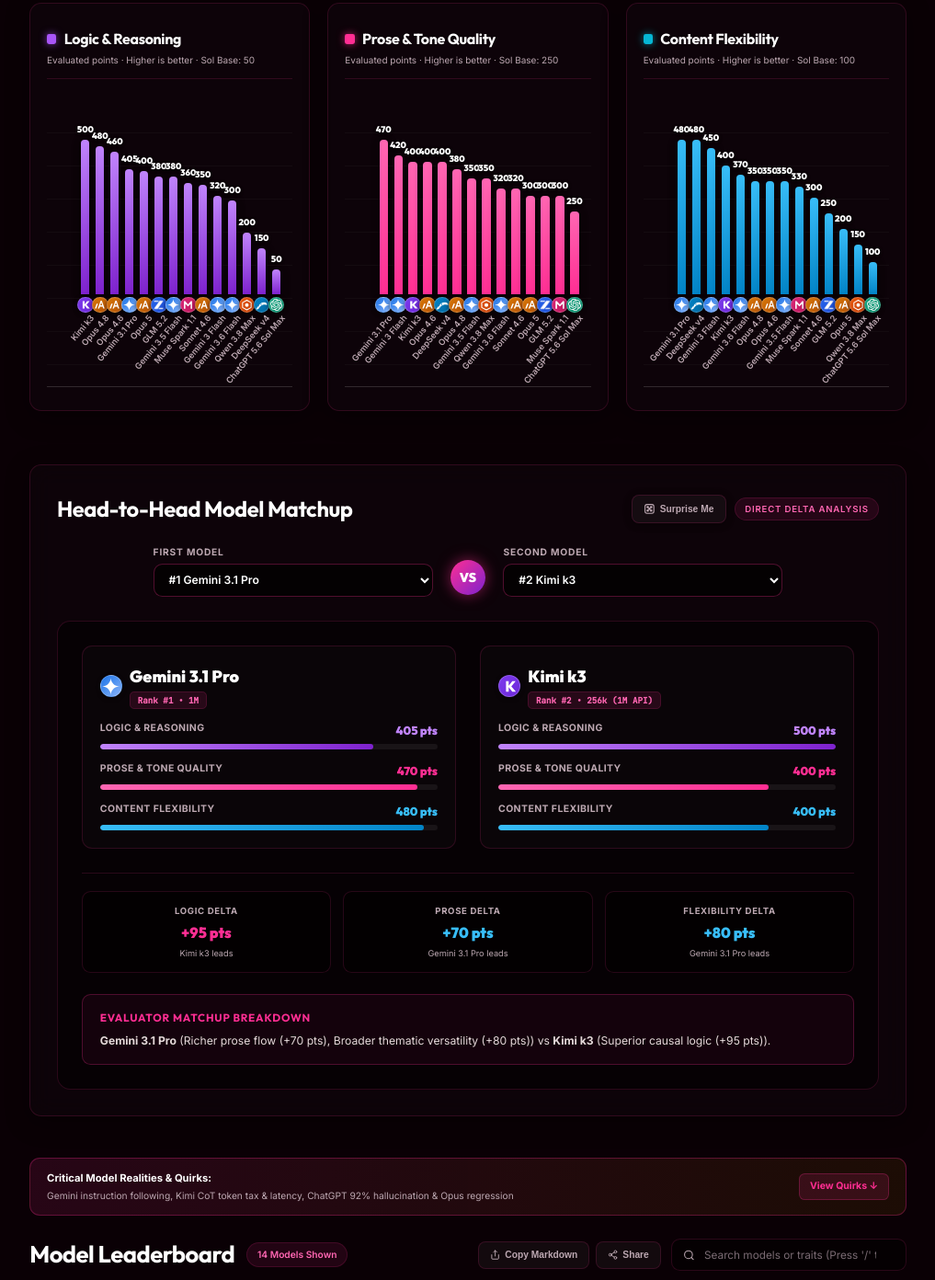
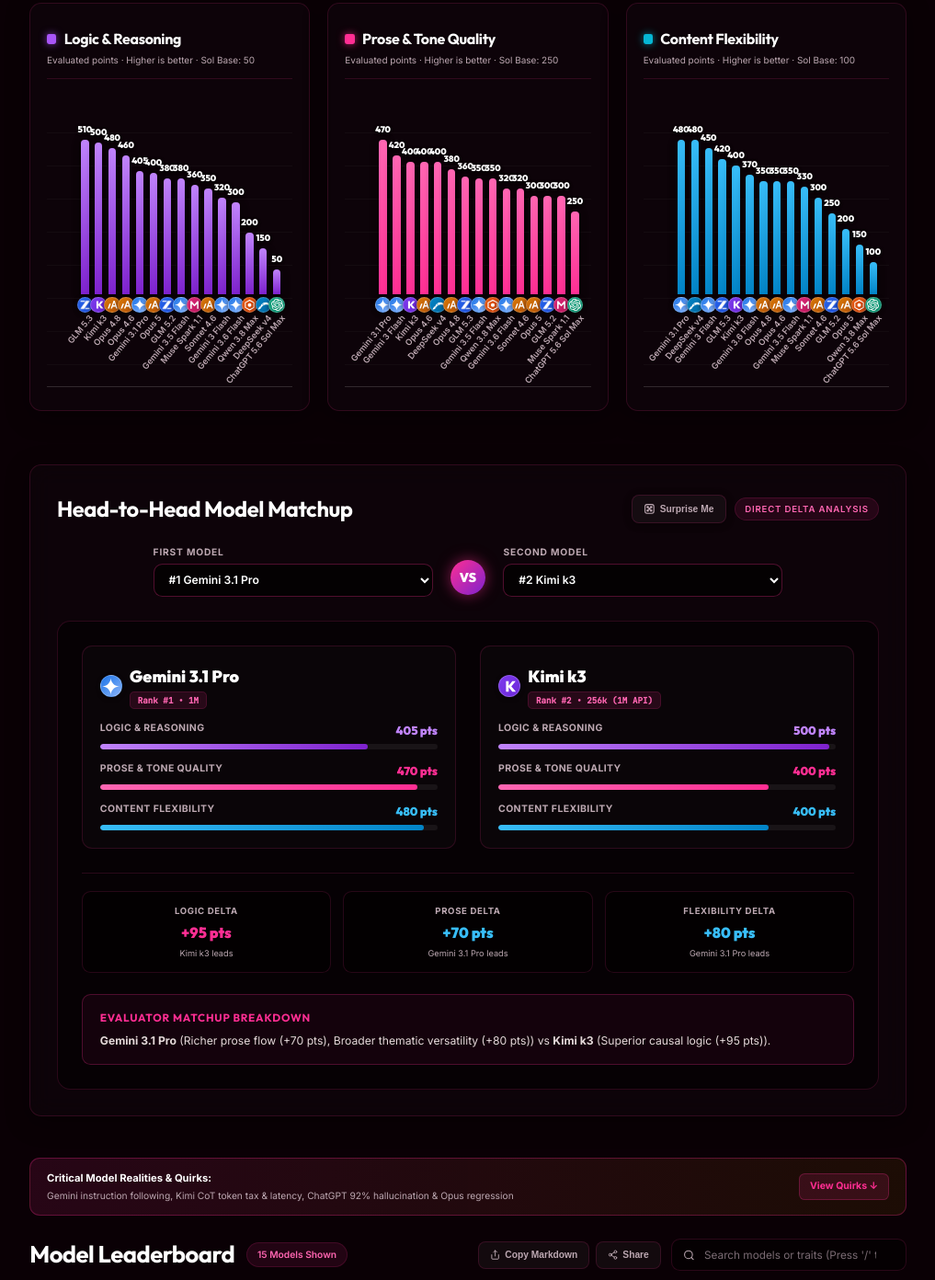
Before and after one commit to Hero699/creative-writing-benchmark-v3, a plain HTML site: page index.html in a window 1280 px wide. Shown: the part 1228-2620 px from the top of the page at 92% size, without its empty margins (131-1148 px from the left). Drawn offline with Linux system fonts and the light colour scheme.

Commit message:
Add GLM 5.3 to benchmark dataset on gh-pages

```diff
--- a/app.js
+++ b/app.js
@@ -20,6 +20,15 @@
     },
     {
         rank: 3,
+        name: "GLM 5.3",
+        logic: 510,
+        prose: 360,
+        flexibility: 420,
+        context: "200k (1M API)",
+        desc: "Better in logic than Kimi by a little, worse at prose than Kimi (meh), and solid flexibility."
+    },
+    {
+        rank: 4,
         name: "Opus 4.8",
         logic: 480,
         prose: 380,
@@ -28,7 +37,7 @@
         desc: "Superior logic compared to Opus 4.6 and Opus 5. The logic king of Anthropic."
     },
     {
-        rank: 4,
+        rank: 5,
         name: "Opus 4.6",
         logic: 460,
         prose: 400,
@@ -37,7 +46,7 @@
         desc: "Decent logic, slightly better than 4.8 in prose."
     },
     {
-        rank: 5,
+        rank: 6,
         name: "Gemini 3 Flash",
         logic: 320,
         prose: 420,
@@ -46,7 +55,7 @@
         desc: "Very flexible. Amazing lightweight model."
     },
     {
-        rank: 6,
+        rank: 7,
         name: "DeepSeek v4",
         logic: 150,
         prose: 400,
@@ -55,7 +64,7 @@
         desc: "Great flexibility, lower logic consistency."
     },
     {
-        rank: 7,
+        rank: 8,
         name: "Opus 5",
         logic: 400,
         prose: 300,
@@ -64,7 +73,7 @@
         desc: "Highly capable logic, but very limited flexibility and dry prose."
     },
     {
-        rank: 8,
+        rank: 9,
         name: "GLM 5.2",
         logic: 380,
         prose: 300,
@@ -73,7 +82,7 @@
         desc: "Sits below Opus 4.6/5 in logic, stiffer prose."
     },
     {
-        rank: 9,
+        rank: 10,
         name: "Gemini 3.5 Flash",
         logic: 380,
         prose: 350,
@@ -82,7 +91,7 @@
         desc: "Solid step up in logic from 3 Flash."
     },
     {
-        rank: 10,
+        rank: 11,
         name: "Gemini 3.6 Flash",
         logic: 300,
         prose: 320,
@@ -91,7 +100,7 @@
         desc: "Excellent long-context needle retrieval."
     },
     {
-        rank: 11,
+        rank: 12,
         name: "Muse Spark 1.1",
         logic: 360,
         prose: 300,
@@ -100,7 +109,7 @@
         desc: "Well-balanced overall baseline."
     },
     {
-        rank: 12,
+        rank: 13,
         name: "Sonnet 4.6",
         logic: 350,
         prose: 320,
@@ -109,7 +118,7 @@
         desc: "Good general benchmark baseline, stiffer narrative prose."
     },
     {
-        rank: 13,
+        rank: 14,
         name: "Qwen 3.8 Max",
         logic: 200,
         prose: 350,
@@ -118,7 +127,7 @@
         desc: "Capable prose styling, constrained flexibility."
     },
     {
-        rank: 14,
+        rank: 15,
         name: "ChatGPT 5.6 Sol Max",
         logic: 50,
         prose: 250,
@@ -366,7 +375,7 @@
     if (!logicContainer || !proseContainer || !flexContainer) return;
 
     // Highest points in dataset for proper scaling
-    const maxLogic = Math.max(...modelsData.map(m => m.logic)); // 500
+    const maxLogic = Math.max(...modelsData.map(m => m.logic)); // 510
     const maxProse = Math.max(...modelsData.map(m => m.prose)); // 470
     const maxFlex = Math.max(...modelsData.map(m => m.flexibility)); // 480
 
@@ -526,9 +535,9 @@
         : `<div class="card-brand-logo" style="background: ${brandB.bg};"><span class="brand-logo-letter">${brandB.letter}</span></div>`;
 
     // Maximums for meter fills
-    const maxLogic = 500;
-    const maxProse = 500;
-    const maxFlex = 500;
+    const maxLogic = Math.max(500, ...modelsData.map(m => m.logic));
+    const maxProse = Math.max(500, ...modelsData.map(m => m.prose));
+    const maxFlex = Math.max(500, ...modelsData.map(m => m.flexibility));
 
     const deltaLogicHTML = formatDeltaBox('Logic Delta', logicDiff, modelA.name, modelB.name);
     const deltaProseHTML = formatDeltaBox('Prose Delta', proseDiff, modelA.name, modelB.name);
@@ -679,7 +688,7 @@
     `;
 }
 
-// Open Modal with Detailed Model Evaluation
+// Open Model Modal
 function openModelModal(model) {
     const brand = getBrandLogoInfo(model.name);
     const logoHTML = brand.img
@@ -723,6 +732,10 @@
         `;
     }
 
+    const maxLogic = Math.max(500, ...modelsData.map(m => m.logic));
+    const maxProse = Math.max(500, ...modelsData.map(m => m.prose));
+    const maxFlex = Math.max(500, ...modelsData.map(m => m.flexibility));
+
     modalContent.innerHTML = `
         <div class="modal-header-section">
             <div class="modal-rank-badge">#${model.rank}</div>
@@ -740,17 +753,17 @@
         <div class="modal-score-grid">
             <div class="modal-score-box">
                 <div class="modal-score-num">${model.logic}</div>
-                <div class="modal-vector-track"><div class="modal-vector-bar" style="width: ${(model.logic / 500) * 100}%;"></div></div>
+                <div class="modal-vector-track"><div class="modal-vector-bar" style="width: ${(model.logic / maxLogic) * 100}%;"></div></div>
                 <div class="modal-score-label">Logic (${logicMult}x Sol)</div>
             </div>
             <div class="modal-score-box">
                 <div class="modal-score-num">${model.prose}</div>
-                <div class="modal-vector-track"><div class="modal-vector-bar" style="width: ${(model.prose / 500) * 100}%;"></div></div>
+                <div class="modal-vector-track"><div class="modal-vector-bar" style="width: ${(model.prose / maxProse) * 100}%;"></div></div>
                 <div class="modal-score-label">Prose (${proseMult}x Sol)</div>
             </div>
             <div class="modal-score-box">
                 <div class="modal-score-num">${model.flexibility}</div>
-                <div class="modal-vector-track"><div class="modal-vector-bar" style="width: ${(model.flexibility / 500) * 100}%;"></div></div>
+                <div class="modal-vector-track"><div class="modal-vector-bar" style="width: ${(model.flexibility / maxFlex) * 100}%;"></div></div>
                 <div class="modal-score-label">Flex (${flexMult}x Sol)</div>
             </div>
         </div>
--- a/index.html
+++ b/index.html
@@ -203,7 +203,7 @@
             <div class="section-header">
                 <div class="header-left">
                     <h2>Model Leaderboard</h2>
-                    <span class="model-count-badge" id="model-count-badge">14 Models Evaluated</span>
+                    <span class="model-count-badge" id="model-count-badge">15 Models Evaluated</span>
                 </div>
                 <div class="header-right">
                     <div class="leaderboard-action-buttons">
@@ -412,6 +412,6 @@
         </div>
     </footer>
 
-    <script src="app.js?v=b64v5"></script>
+    <script src="app.js?v=glm53v1"></script>
 </body>
 </html>
```
Also changed, not shown: 1 other file.
